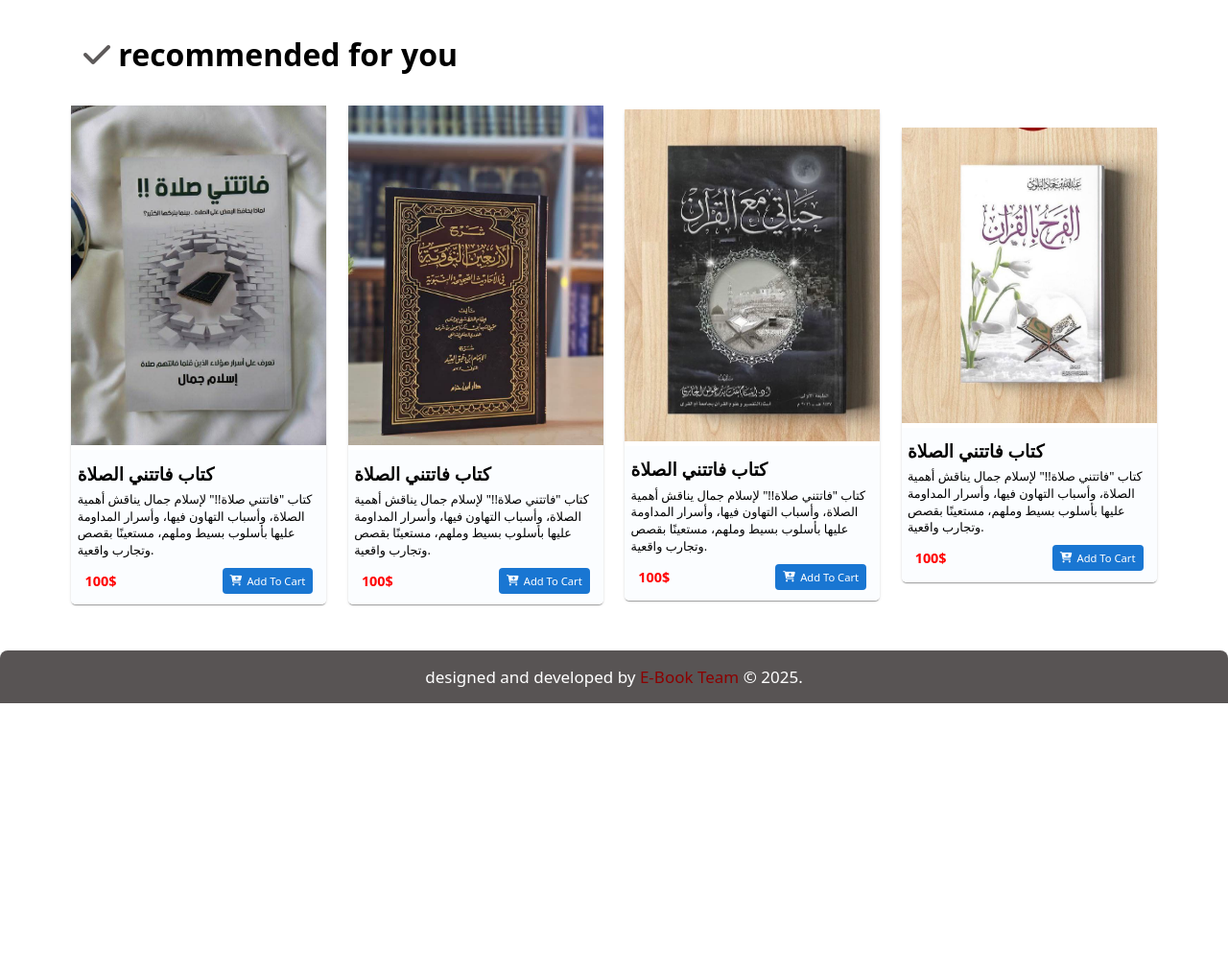
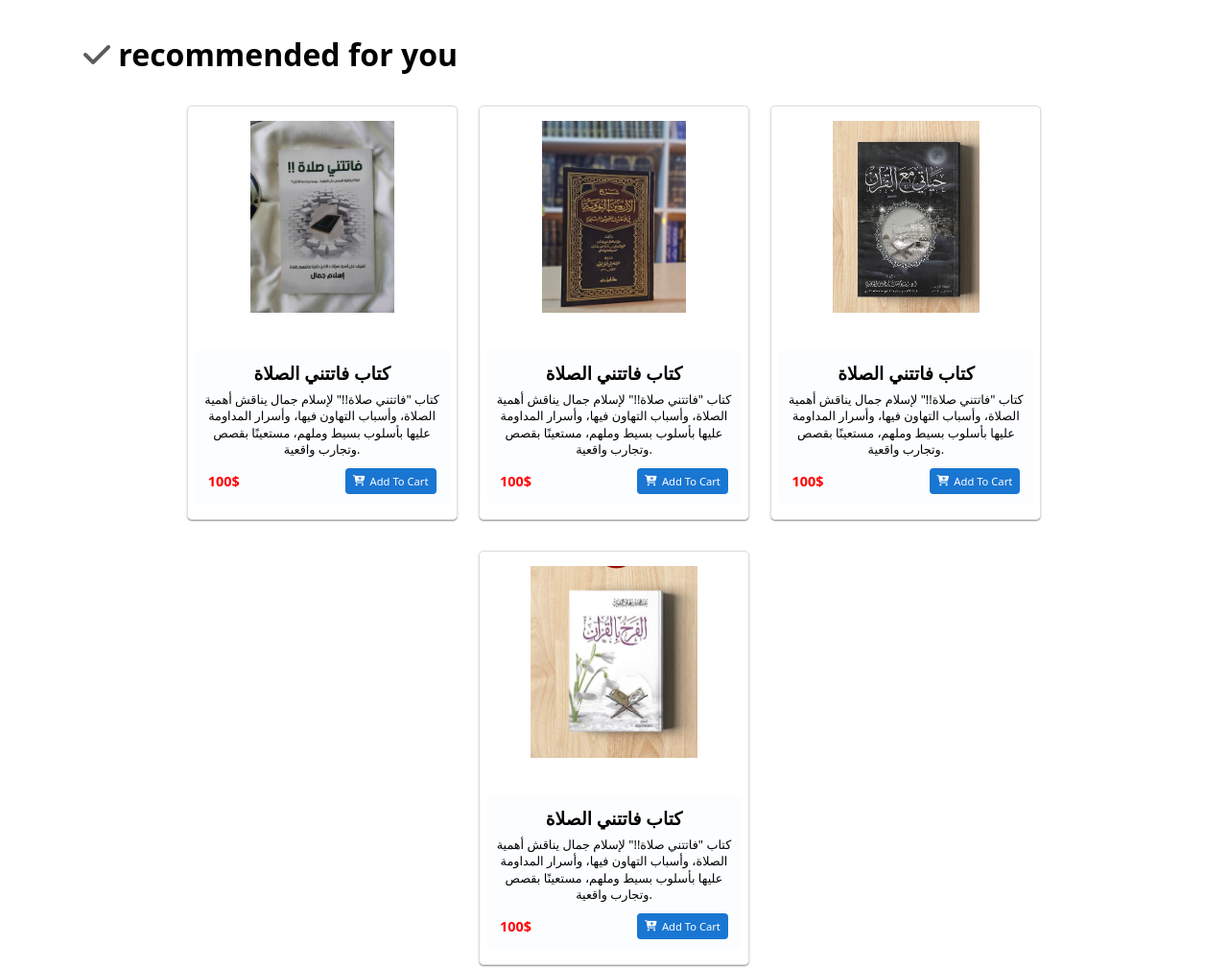
Before and after one commit to am578/projet-web, a plain HTML site: page index.html in a window 1280 px wide. Shown: the part 802-1811 px from the top of the page at 96% size. Before the commit the page ends 1535 px from the top, so only its background shows below. Drawn offline with Linux system fonts and the light colour scheme; files whose address does not match are found by name.

Commit message:
Update index.css

```diff
--- a/css/pages/index.css
+++ b/css/pages/index.css
@@ -176,4 +176,22 @@ main section.products.flex {
 color: white;
 
 }
+     .card {
+    width: 250px; /* تحديد عرض موحد */
+    height: 400px; /* تحديد ارتفاع موحد */
+    display: flex;
+    flex-direction: column;
+    align-items: center;
+    justify-content: space-between;
+    border: 1px solid #ddd;
+    padding: 15px;
+    text-align: center;
+    background: white;
 }
+
+.card img {
+    width: 100%;
+    height: 200px; /* ضبط ارتفاع موحد */
+    object-fit: cover; /* ضمان تناسب الصورة */
+}
+}
```
